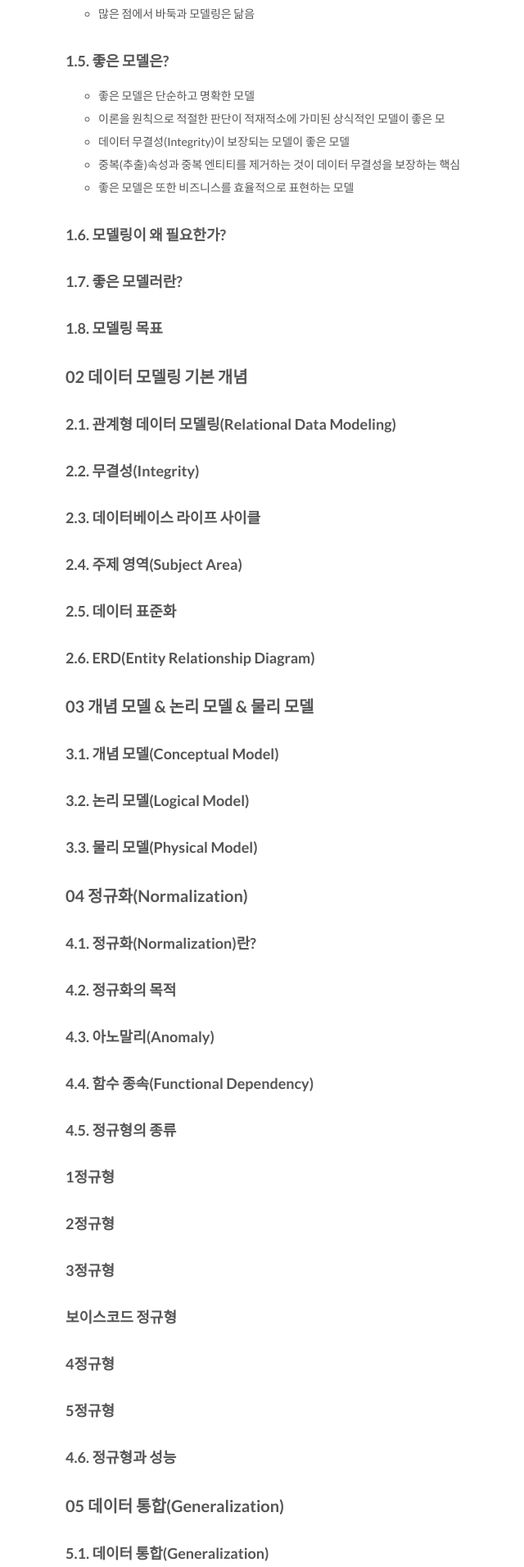
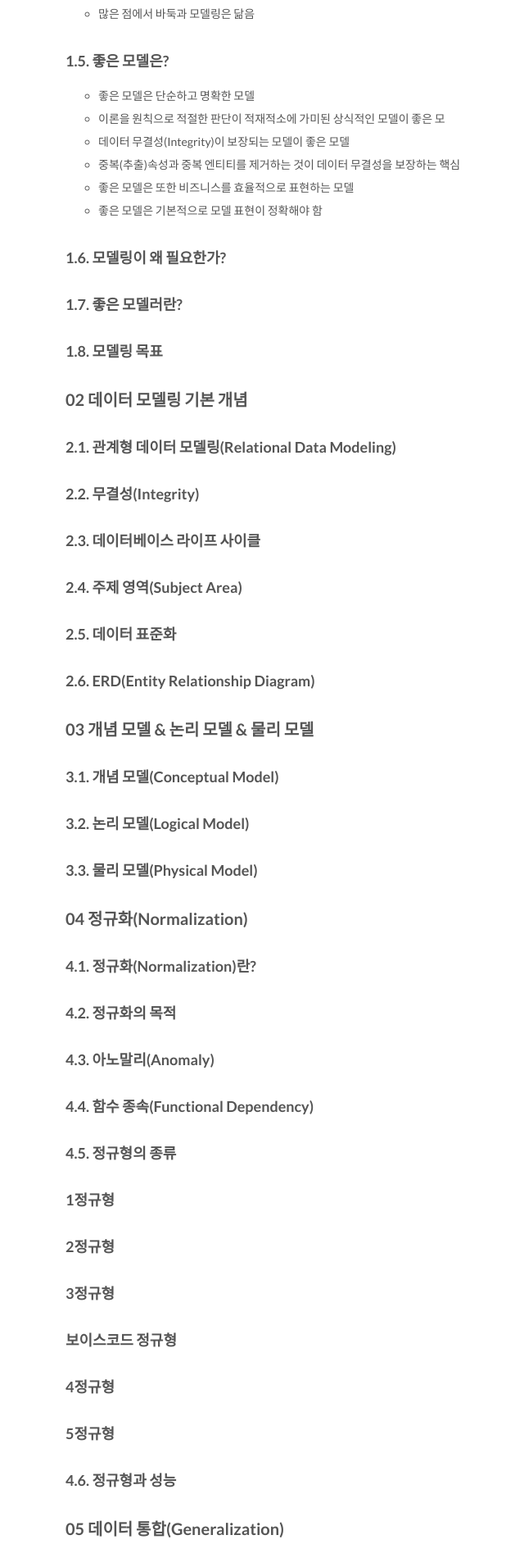
Before and after one commit to csj4032/csj4032.github.io, a Jekyll site: the page built from _posts/2018-05-02-관계형데이터모델링프리미엄가이드.md, in a window 1280 px wide. Shown: the part 1191-3102 px from the top of the page at 82% size, without its empty margins (210-850 px from the left). Built offline with Jekyll 4.4.1, drawn with Linux system fonts in a browser that asks for light colours; comment, search, counter and statistics services are not loaded.

Commit message:
관계형 데이터 모델링 프리미엄 가이드 포스팅 수정

```diff
--- a/_posts/2018-05-02-관계형데이터모델링프리미엄가이드.md
+++ b/_posts/2018-05-02-관계형데이터모델링프리미엄가이드.md
@@ -37,6 +37,7 @@ comments: true
 * 데이터 무결성(Integrity)이 보장되는 모델이 좋은 모델
 * 중복(추출)속성과 중복 엔티티를 제거하는 것이 데이터 무결성을 보장하는 핵심
 * 좋은 모델은 또한 비즈니스를 효율적으로 표현하는 모델
+* 좋은 모델은 기본적으로 모델 표현이 정확해야 함
 
 ### 1.6. 모델링이 왜 필요한가?
 
```
